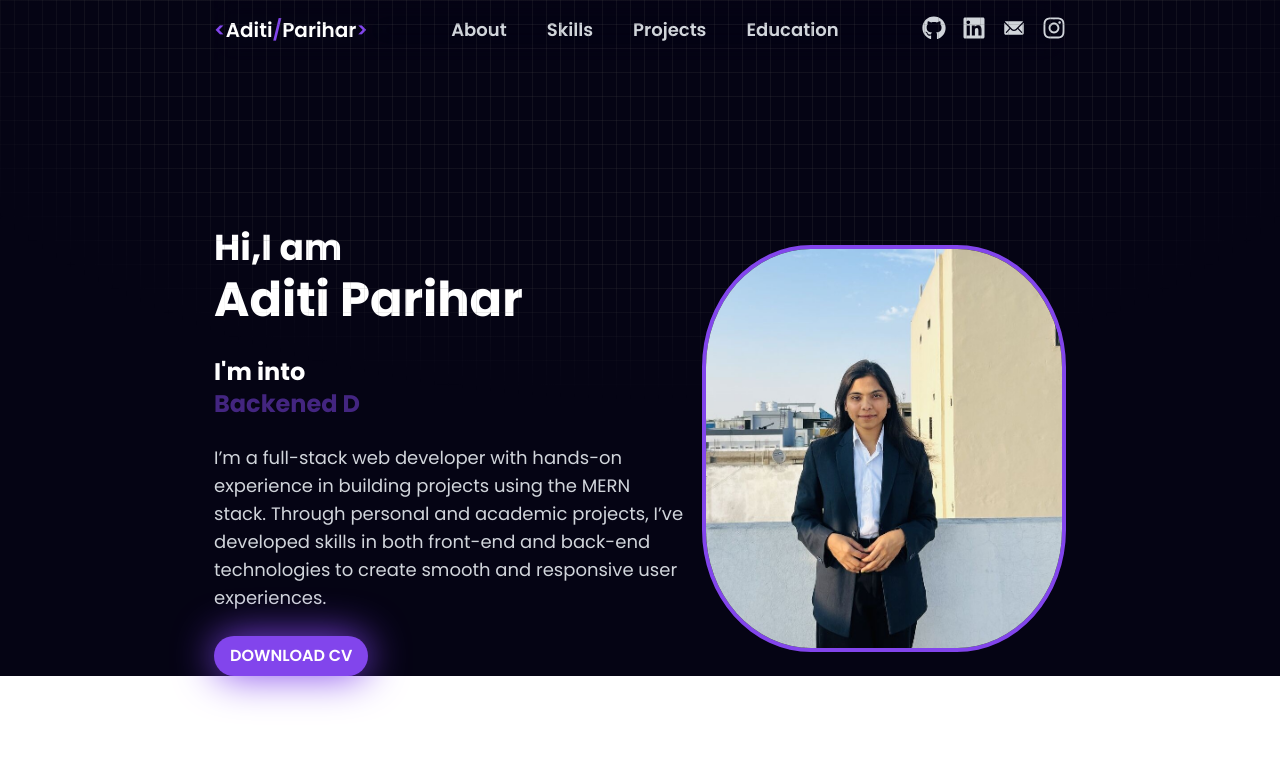
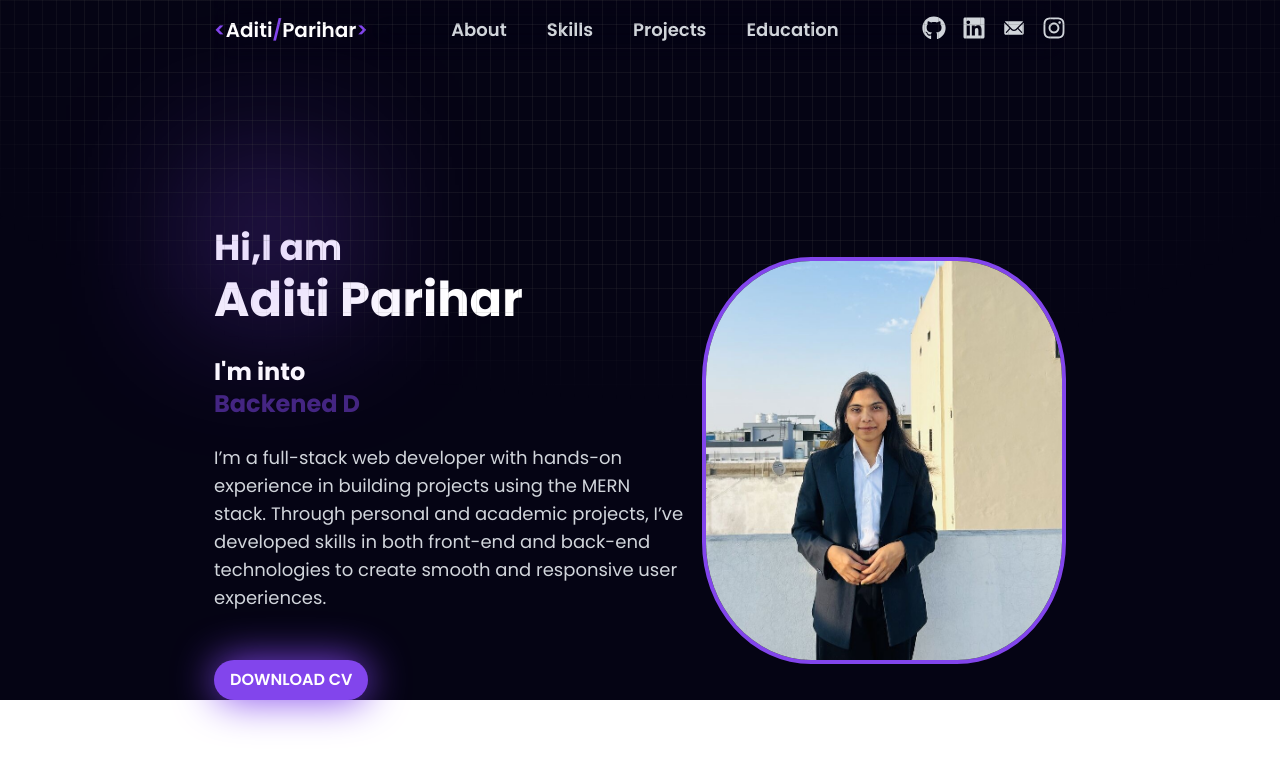
Before and after one commit to aditi1717/aditiparihar-portfolio, a React (Vite) app: page / in a window 1280 px wide. Shown: the top 768 px of the page. Built offline with nearby package versions, Linux system fonts and the light colour scheme.

Commit message:
add bulb effect in about.jsx

```diff
--- a/src/components/About.jsx
+++ b/src/components/About.jsx
@@ -8,7 +8,16 @@ import Tilt from "react-parallax-tilt";
 
 export default function About() {
   return (
-    <section className="mt-40 flex w-full flex-col items-center gap-8 md:flex-row md:gap-4">
+    <section className="relative mt-40 flex w-full flex-col items-center gap-8 md:flex-row md:gap-4">
+       {/* for bulb like effect */}
+			<div
+				className=" absolute top-4 bg-transparent left-22 lg:left-14 rounded-full"
+				style={{
+					boxShadow: " 0px 0px 160px 44px rgb(130, 69, 236)",
+				}}
+			>
+				{" "}
+			</div>
       <Tilt
         glareEnable={false}
         tiltMaxAngleX={15}
@@ -51,7 +60,7 @@ export default function About() {
           create smooth and responsive user experiences.
         </p>
         <div
-          className="xs:text-[14px] inline-block rounded-full bg-[#8245ec] px-4 py-2 text-center text-xs font-semibold md:text-base"
+          className="md:mt-6 xs:text-[14px] inline-block rounded-full bg-[#8245ec] px-4 py-2 text-center text-xs font-semibold md:text-base"
           style={{ boxShadow: " 0px 0px 40px 0px rgb(130, 69, 236)" }}
         >
           <a className="text-white" href="#">
```
